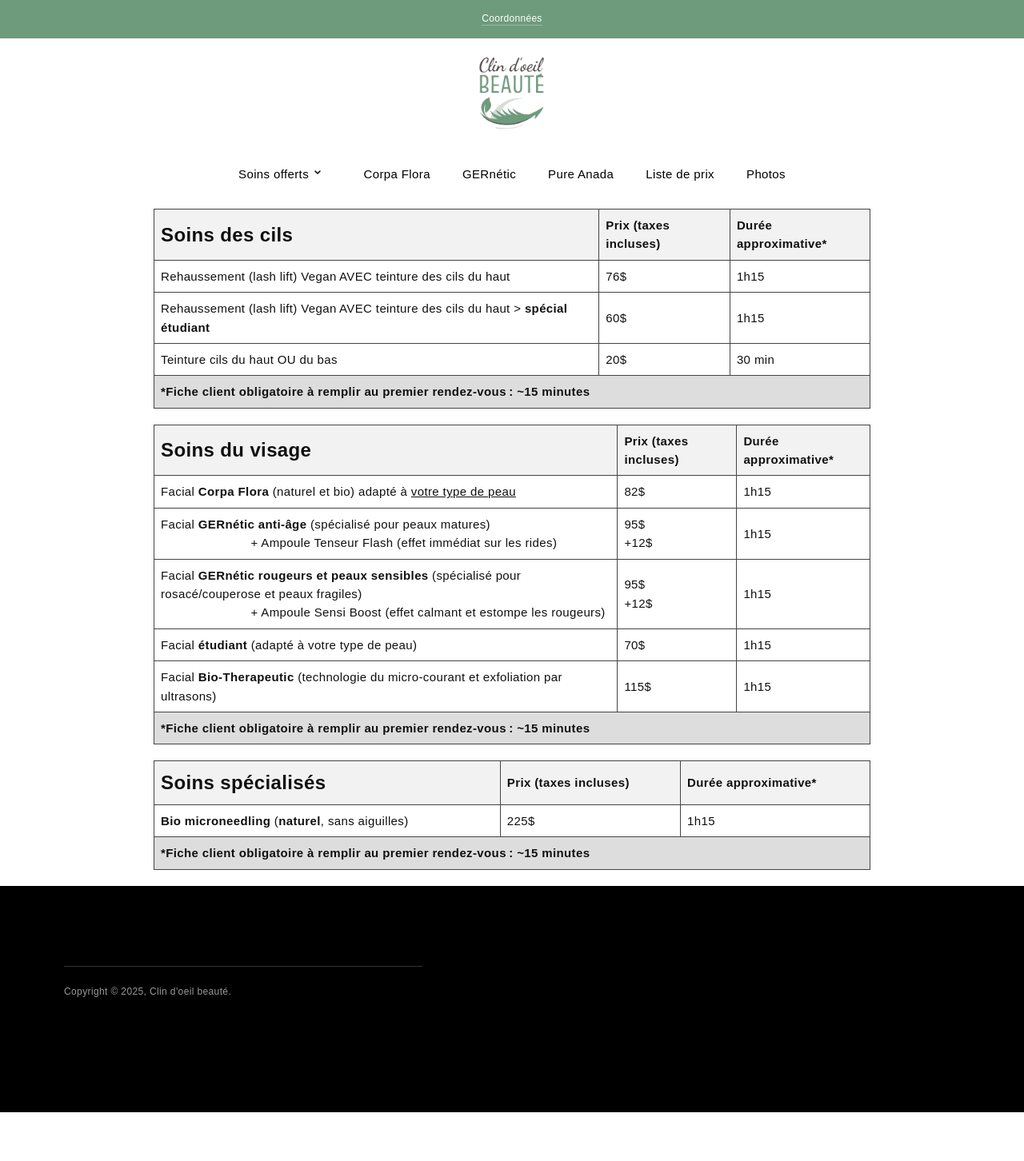
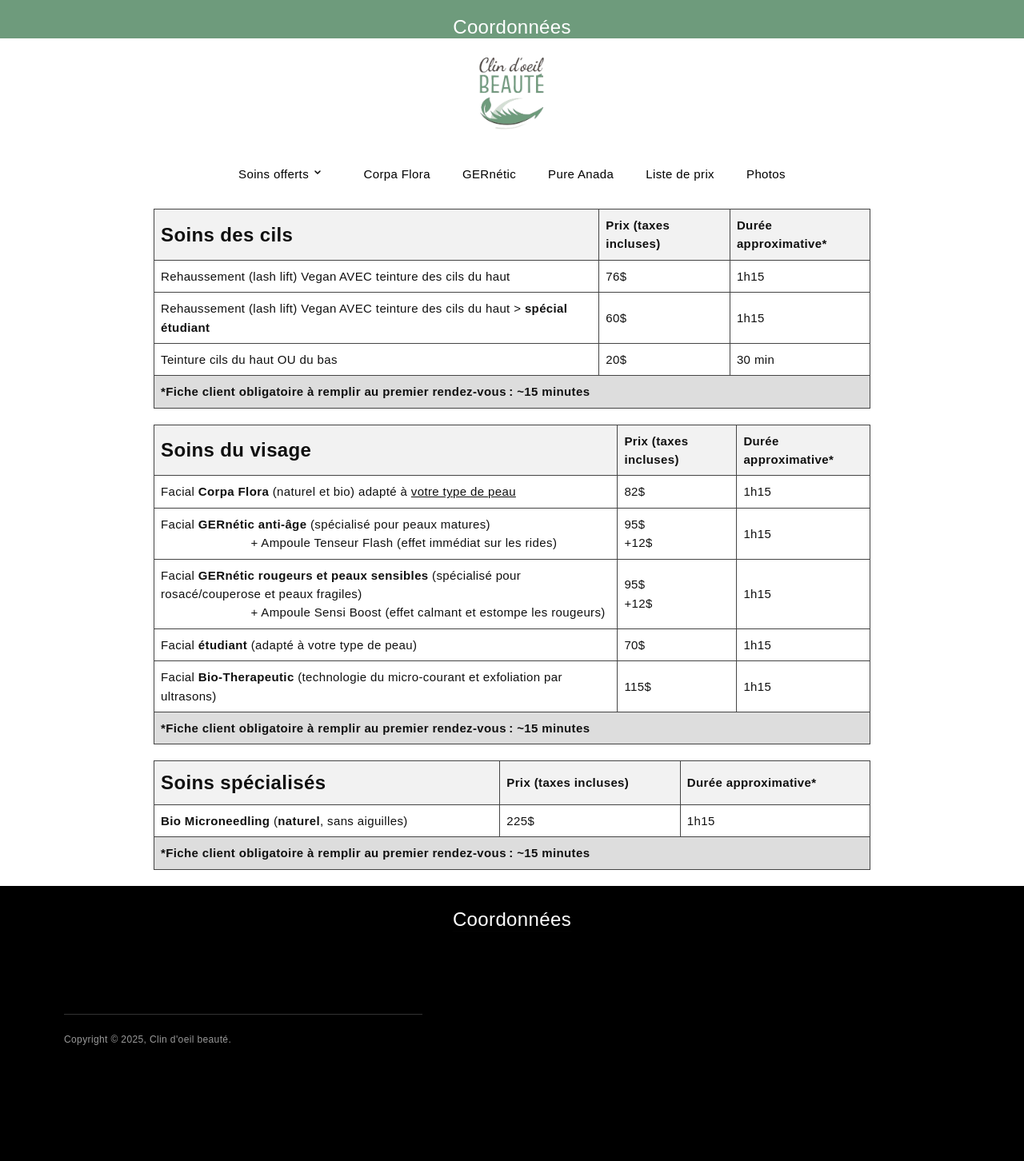
Before and after one commit to clindoeilbeaute/website, a Jekyll site: the page built from pages/price/index.md, in a window 1280 px wide. Shown: the whole page at 80% size. Built offline with Jekyll 4.4.1, drawn with Linux system fonts in a browser that asks for light colours; some web fonts are replaced; before the commit the page ends 1391 px from its top, so only the background shows below that.

Commit message:
Small fixes

```diff
--- a/_includes/footer.html
+++ b/_includes/footer.html
@@ -1,5 +1,19 @@
 <footer id="shopify-section-sections--21965298008405__footer"
     class="shopify-section shopify-section-group-footer-group footer__parent">
+    &nbsp;&nbsp;
+    <div class="centered-div content">
+        <div class="announcement-bar__content-wrapper">
+          <div class="announcement-bar__content">
+            <span>
+              <a class="announcement-bar__link color-inherit" href="/pages/coordonnees" style="font-size: x-large; color: white;">
+                  Coordonnées
+              </a>
+            </span>
+          </div>
+      </div>
+      <div class="announcement-bar__gradient-gap"></div>
+    </div>
+
     <div class="footer" data-section-id="sections--21965298008405__footer" data-section-type="footer" style="
     --color-background-input: rgba(255, 255, 255, 0.2);
     --color-background-input-hover: rgba(255, 255, 255, 0.25);
@@ -24,6 +38,9 @@
             --image-max-width: 50px
           ">
             <hr class="footer__rule">
+
+
+
             <div class="footer__credits fs-body-x-small">
                 <p>Copyright © 2025, <a href="https://clindoeilbeaute.ca/" title="">Clin d'oeil beauté</a>.</p>
             </div>
--- a/_includes/header.html
+++ b/_includes/header.html
@@ -30,7 +30,7 @@
                                 </span>
                             </a>
                             <div class="submenu">
-                                <a href="/pages/lash-lift">Rehaussement (lash lift) de cils vegan</a>
+                                <a href="/pages/lash-lift">Rehaussement de cils vegan (lash lift)</a>
                                 <a href="/pages/facial-corpa-flora">Facial Corpa Flora</a>
                                 <a href="/pages/facial-gernetic">Facial GERnétic</a>
                                 <a href="/pages/bio-therapeutic">Facial avec exfoliation par ultrasons</a>
@@ -84,7 +84,7 @@
                             </span>
                         </a>
                         <div class="submenu">
-                            <a href="/pages/lash-lift">Rehaussement (lash lift) de cils vegan</a>
+                            <a href="/pages/lash-lift">Rehaussement de cils vegan (lash lift)</a>
                             <a href="/pages/facial-corpa-flora">Facial Corpa Flora</a>
                             <a href="/pages/facial-gernetic">Facial GERnétic</a>
                             <a href="/pages/bio-therapeutic">Facial avec exfoliation par ultrasons</a>
--- a/_layouts/default.html
+++ b/_layouts/default.html
@@ -522,8 +522,9 @@
           --color-text: #ffffff;
         " data-announcement="" data-index="0">
                     <div class="announcement-bar__content-wrapper">
-                        <div class="announcement-bar__content"><span>
-                                <a class="announcement-bar__link color-inherit" href="/pages/coordonnees">
+                        <div class="announcement-bar__content">
+                            <span>
+                                <a class="announcement-bar__link color-inherit" href="/pages/coordonnees" style="font-size: x-large;">
                                     Coordonnées
                                 </a>
                             </span></div>
--- a/pages/price/index.md
+++ b/pages/price/index.md
@@ -119,7 +119,7 @@
         </thead>
         <tbody>
             <tr>
-                <td><b>Bio microneedling</b> (<b>naturel</b>, sans aiguilles)</td>
+                <td><b>Bio Microneedling</b> (<b>naturel</b>, sans aiguilles)</td>
                 <td>225$</td>
                 <td>1h15</td>
             </tr>
```
